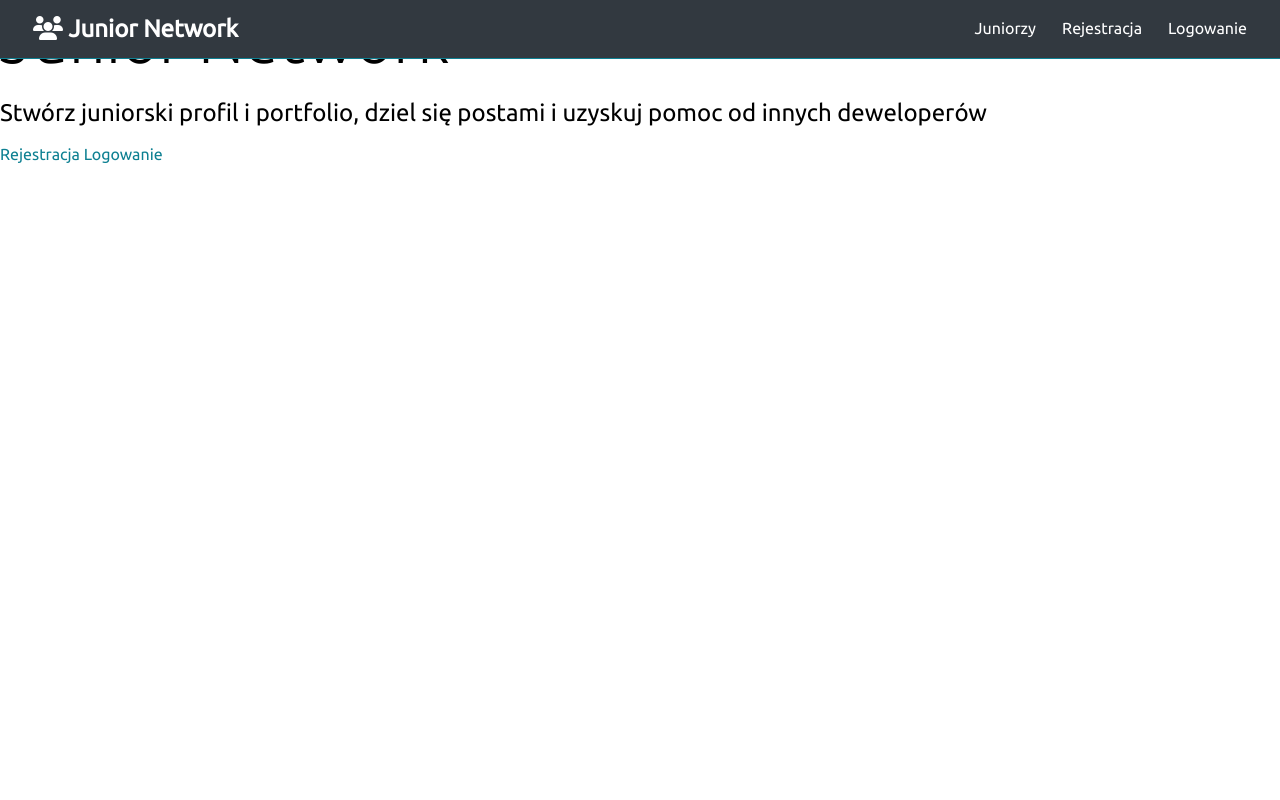
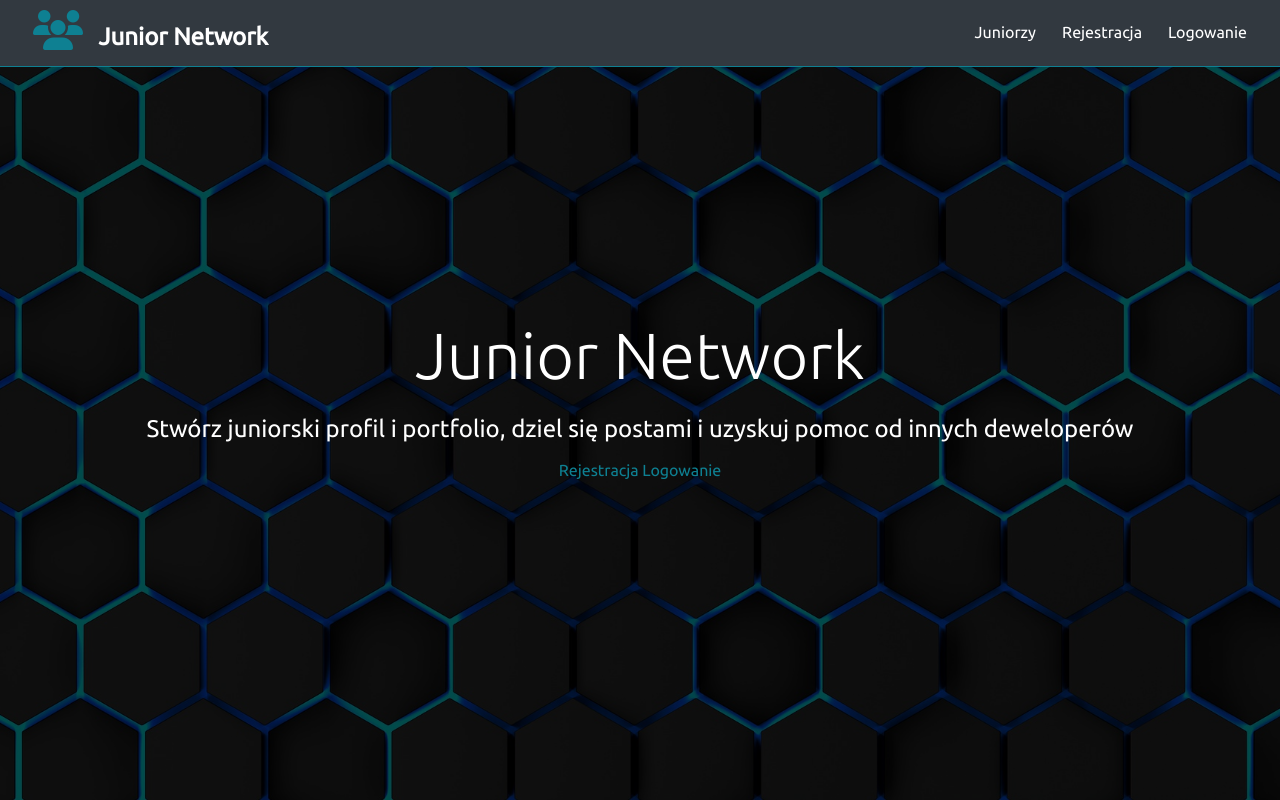
Before and after one commit to Elldrigar/Layout_for_Junior-Network, a website: page index.html in a window 1280 px wide. Drawn offline with nearby package versions, Linux system fonts and the light colour scheme; files that its build step writes are made by us from their sources.

Commit message:
Style fontawesome icon logo

```diff
--- a/sass/pages/_landing.scss
+++ b/sass/pages/_landing.scss
@@ -17,6 +17,11 @@ a{
   ul {
     display: flex;
   }
+  .fa-users {
+    font-size: 4rem;
+    color: $primary-color;
+    margin-right: 1rem;
+  }
 
   a {
     color: #ffffff;
@@ -28,3 +33,29 @@ a{
     }
   }
 }
+
+//LANDING
+.landing {
+  position: relative;
+  background: url("../img/background.jpg") no-repeat center center/cover;
+  height: 100vh;
+  &-inner {
+    color: #ffffff;
+    height: 100%;
+    display: flex;
+    flex-direction: column;
+    width: 80%;
+    margin: auto;
+    align-items: center;
+    justify-content: center;
+    text-align: center;
+  }
+}
+.dark-overly {
+  height: 100%;
+  width: 100%;
+  position: absolute;
+  top: 0;
+  left: 0;
+  background-color: rgba(0,0,0, 0.7);
+}
```
